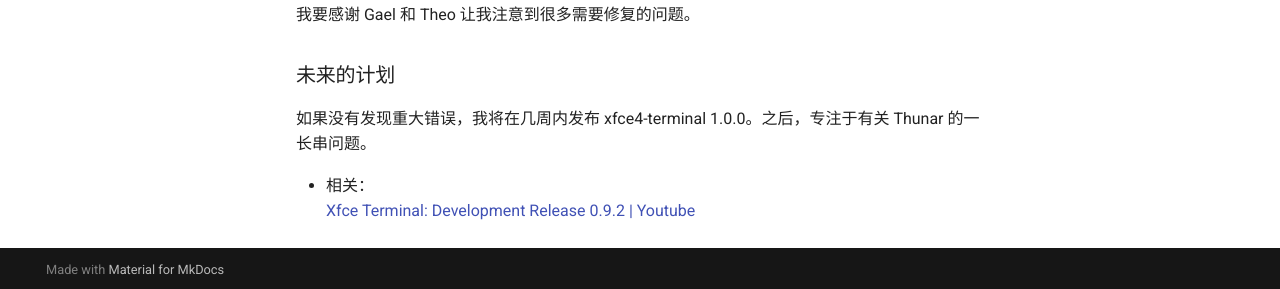
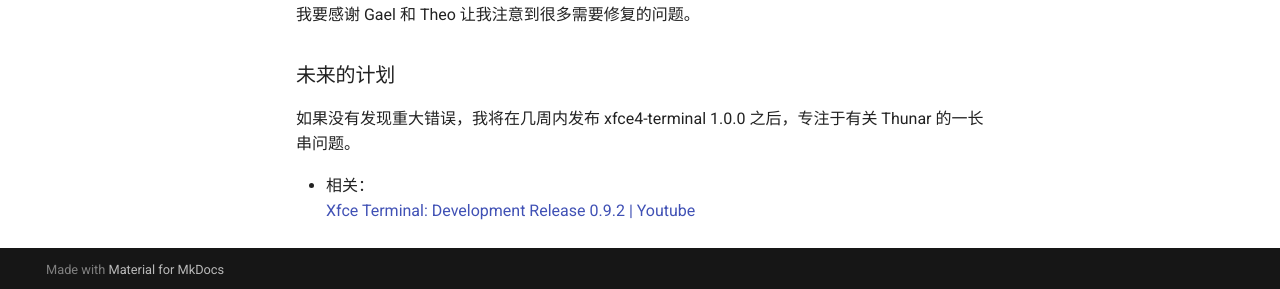
Before and after one commit to Hanjingxue-Boling/Whiteboard, an MkDocs documentation site: the page built from docs/translation/xfce4-terminal-0.9.2.md, in a window 1280 px wide and 978 px high. Shown: the part 686-975 px from the top of the window. Built offline with MkDocs 1.6.1 and Material for MkDocs 9.7.7, drawn with Linux system fonts in a browser that asks for light colours; comment, search, counter and statistics services are not loaded.

Commit message:
small fix

```diff
--- a/docs/translation/xfce4-terminal-0.9.2.md
+++ b/docs/translation/xfce4-terminal-0.9.2.md
@@ -20,7 +20,7 @@
 
 ### 未来的计划
 
-如果没有发现重大错误，我将在几周内发布 xfce4-terminal 1.0.0。之后，专注于有关 Thunar 的一长串问题。
+如果没有发现重大错误，我将在几周内发布 xfce4-terminal 1.0.0 之后，专注于有关 Thunar 的一长串问题。
 
 - 相关：
     [Xfce Terminal: Development Release 0.9.2 | Youtube](https://www.youtube.com/watch?v=jQsmE0k1LdM)
```
